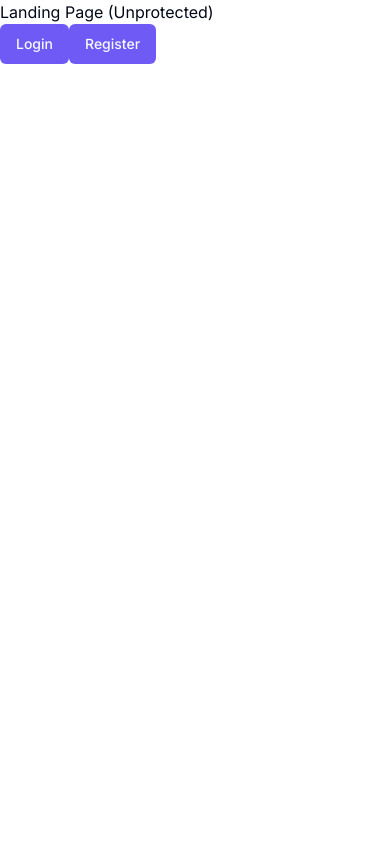
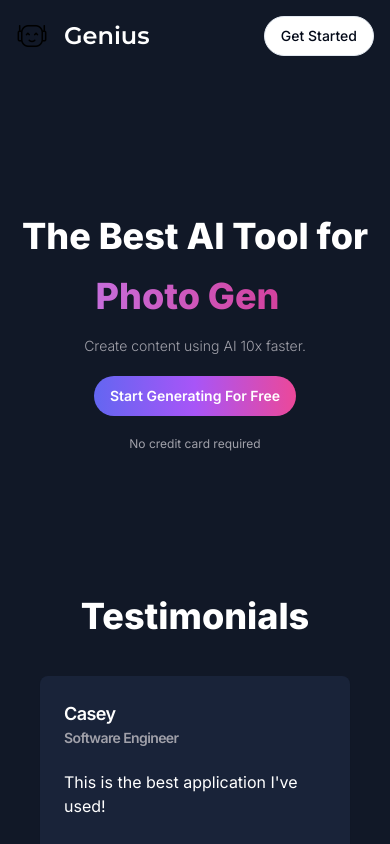
Before and after one commit to Mrgnoblennon/AI-Platform, a Next.js app: page / in a window 390 px wide. Built offline with nearby package versions, Linux system fonts and the light colour scheme; no server answers.

Commit message:
added to landing page

```diff
--- /dev/null
+++ b/app/(landing)/layout.tsx
@@ -0,0 +1,17 @@
+import React from "react";
+
+const LandingLayout = ({
+  children
+}: {
+  children: React.ReactNode
+}) => {
+  return (
+    <main className="h-full bg-[#111827] overflow-auto">
+      <div className="mx-auto max-w-screen-xl h-full w-full">
+        {children}
+      </div>
+    </main>
+  );
+}
+
+export default LandingLayout;
--- a/app/(landing)/page.tsx
+++ b/app/(landing)/page.tsx
@@ -1,24 +1,13 @@
-// "/" Homepage
-
-import { Button } from "@/components/ui/button"
-import Link from "next/link";
+import { LandingContent } from "@/components/landing-content";
+import { LandingHero } from "@/components/landing-hero";
+import { LandingNavbar } from "@/components/landing-navbar";
 
 const LandingPage = () => {
   return (
-    <div>
-      Landing Page (Unprotected)
-      <div>
-        <Link href="/sign-in">
-          <Button>
-            Login
-          </Button>
-        </Link>
-        <Link href="/sign-up" >
-          <Button>
-            Register
-          </Button>
-        </Link>
-      </div>
+    <div className="h-full">
+      <LandingNavbar />
+      <LandingHero />
+      <LandingContent />
     </div>
   );
 }
--- /dev/null
+++ b/components/landing-content.tsx
@@ -0,0 +1,90 @@
+"use client";
+
+import {
+  Card,
+  CardContent,
+  CardHeader,
+  CardTitle,
+} from "@/components/ui/card";
+
+const testimonials = [
+  {
+    name: "Casey",
+    avatar: "C",
+    title: "Software Engineer",
+    description: "This is the best application I've used!"
+  },
+  {
+    name: "Jordan",
+    avatar: "J",
+    title: "Product Manager",
+    description: "It’s like having an extra team member who’s always available."
+  },
+  {
+    name: "Taylor",
+    avatar: "T",
+    title: "UX Designer",
+    description: "The intuitive design of the AI interface is impressive."
+  },
+  {
+    name: "Morgan",
+    avatar: "M",
+    title: "Marketing Specialist",
+    description: "Our marketing strategies are more effective thanks to the AI insights."
+  },
+  {
+    name: "Riley",
+    avatar: "R",
+    title: "Business Analyst",
+    description: "The analysis and predictions provided are spot-on!"
+  },
+  {
+    name: "Quinn",
+    avatar: "Q",
+    title: "HR Specialist",
+    description: "Great tool for enhancing employee engagement and performance."
+  },
+  {
+    name: "Avery",
+    avatar: "A",
+    title: "Sales Executive",
+    description: "Sales forecasting has never been more accurate."
+  },
+  {
+    name: "Payton",
+    avatar: "P",
+    title: "Customer Support",
+    description: "Our response times have drastically improved using this AI."
+  }
+];
+
+
+export const LandingContent = () => {
+  return (
+    <div className="px-10 pb-20">
+      <h2 className="text-center text-4xl text-white font-extrabold mb-10">
+        Testimonials
+      </h2>
+      <div className="grid grid-cols-1 sm:grid-cols-2 md:grid-cols-3 lg:grid-cols-4 gap-4">
+        {testimonials.map((item) => (
+          <Card
+            key={item.description}
+            className="bg-[#192339] border-none text-white"
+          >
+            <CardHeader>
+              <CardTitle className="flex items-center gap-x-2">
+                <div>
+                  <p className="text-lg">{item.name}</p>
+                  <p className="text-zinc-400 text-sm">{item.title}</p>
+                </div>
+              </CardTitle>
+              <CardContent className="pt-4 px-0">
+                {item.description}
+              </CardContent>
+            </CardHeader>
+          </Card>
+        ))}
+      </div>
+    </div>
+  )
+}
--- /dev/null
+++ b/components/landing-hero.tsx
@@ -0,0 +1,46 @@
+"use client";
+
+import { useAuth } from "@clerk/nextjs";
+import Link from "next/link";
+import TypewriterComponent from "typewriter-effect";
+import { Button } from "./ui/button";
+
+export const LandingHero = () => {
+  const { isSignedIn } = useAuth();
+
+  return (
+    <div className="text-white font-bold py-36 text-center space-y-5">
+      <div className="text-4xl sm:text-5xl md:text-6xl lg:text-7xl space-y-5 font-extrabold">
+        <h1>The Best AI Tool for</h1>
+        <div className="text-transparent bg-clip-text bg-gradient-to-r from-purple-400 to-pink-600">
+          <TypewriterComponent
+            options={{
+              strings: [
+                "Chatbot.",
+                "Photo Generation.",
+                "Music Generation.",
+                "Code Generation.",
+                "Video Generation.",
+              ],
+              autoStart: true,
+              loop: true
+            }}
+          />
+        </div>
+      </div>
+      <div className="text-sm md:text-xl font-light text-zinc-400">
+        Create content using AI 10x faster.
+      </div>
+      <div>
+        <Link href={isSignedIn ? "/dashboard" : "/sign-up"}>
+          <Button variant="premium" className="md:text-lg p-4 md:p-6 rounded-full font-semibold">
+            Start Generating For Free
+          </Button>
+        </Link>
+      </div>
+      <div className="text-zinc-400 text-xs md:text-sm font-normal">
+        No credit card required
+      </div>
+    </div>
+  )
+}
--- /dev/null
+++ b/components/landing-navbar.tsx
@@ -0,0 +1,43 @@
+"use client";
+
+import { Montserrat } from "next/font/google";
+import Image from "next/image";
+import Link from "next/link";
+import { useAuth } from "@clerk/nextjs";
+
+import { cn } from "@/lib/utils";
+
+import { Button } from "@/components/ui/button";
+
+const font = Montserrat({
+  weight: "600",
+  subsets: ["latin"]
+});
+
+export const LandingNavbar = () => {
+  const { isSignedIn } = useAuth();
+
+  return (
+   <nav className="p-4 bg-transparent flex items-center justify-between">
+    <Link href="/" className="flex items-center">
+      <div className="relative h-8 w-8 mr-4">
+        <Image
+          fill
+          alt="logo"
+          src="/genius.png"
+        />
+      </div>
+      <h1 className={cn("text-2xl font-bold text-white", font.className)}>
+        Genius
+      </h1>
+    </Link>
+    <div className="flex items-center gap-x-2">
+      <Link href={isSignedIn ? "/dashboard" : "/sign-up"}>
+        <Button variant="outline" className="rounded-full">
+          Get Started
+        </Button>
+      </Link>
+    </div>
+   </nav>
+  )
+}
--- a/package.json
+++ b/package.json
@@ -35,6 +35,7 @@
     "stripe": "^15.10.0",
     "tailwind-merge": "^2.3.0",
     "tailwindcss-animate": "^1.0.7",
+    "typewriter-effect": "^2.21.0",
     "zod": "^3.23.8",
     "zustand": "^4.5.2"
   },
```
Also changed, not shown: 1 other file (tests, documents, lock files or other folders).
